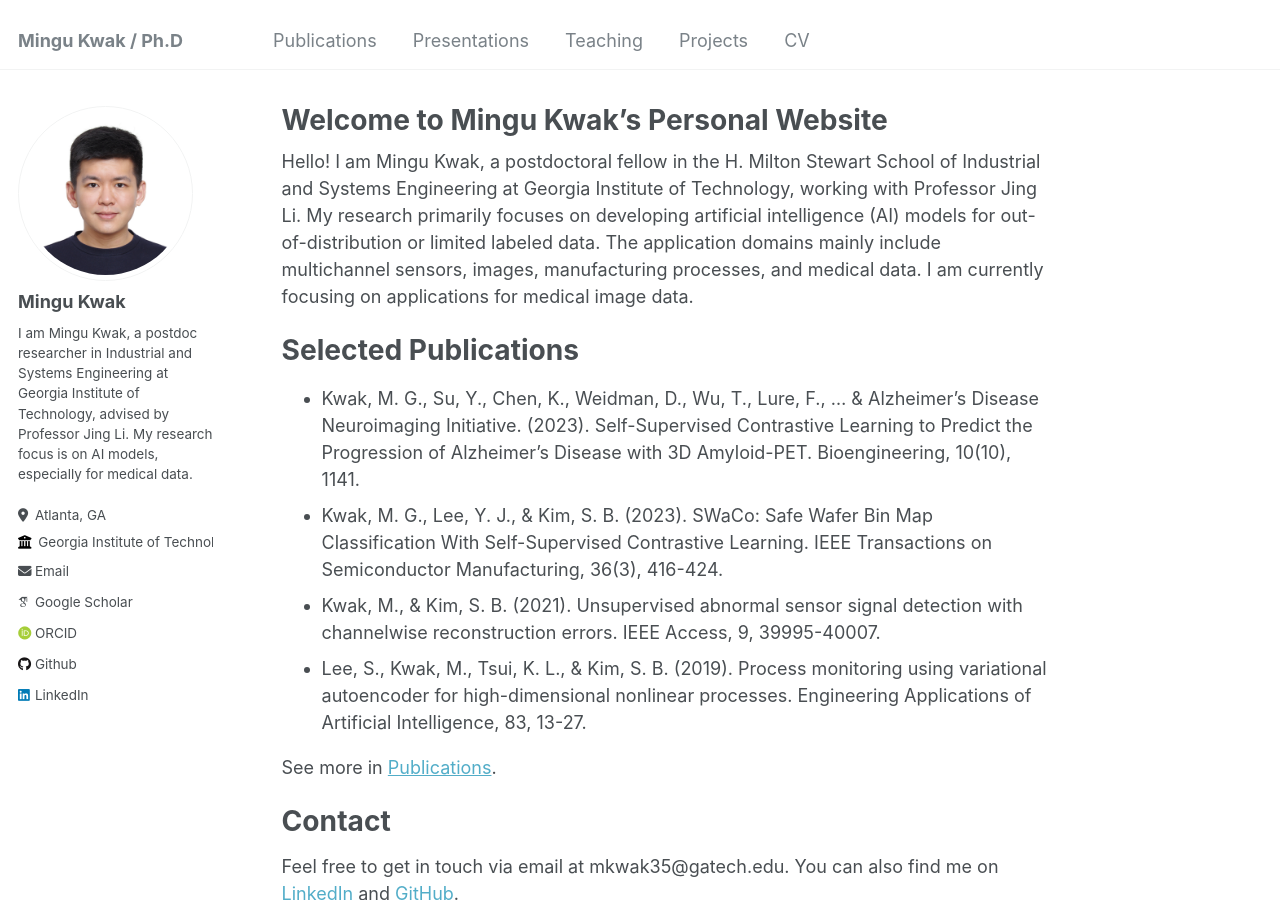
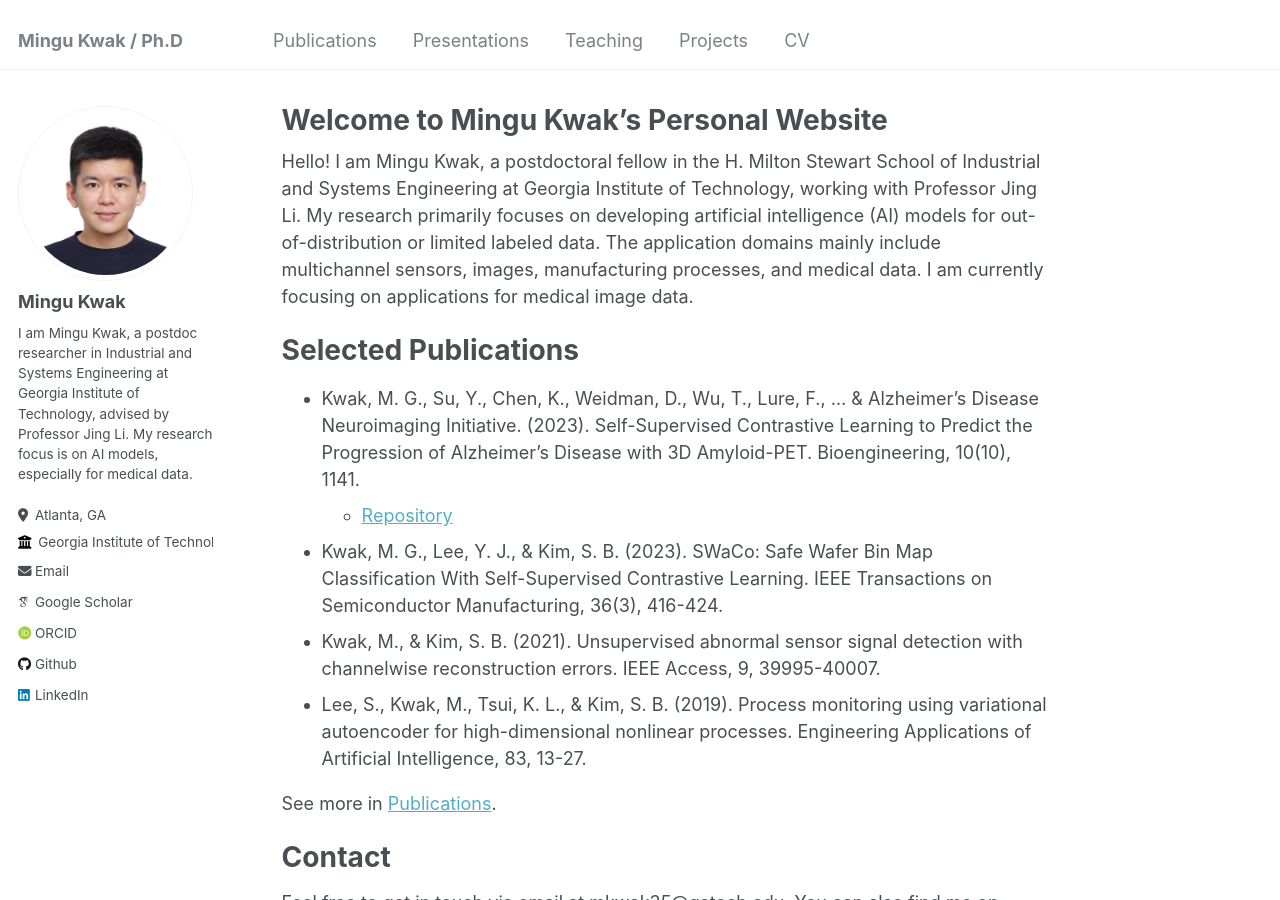
Before and after one commit to min9kwak/min9kwak.github.io, a Jekyll site: the page built from _pages/about.md, in a window 1280 px wide and 900 px high. Built offline with Jekyll 4.4.1, drawn with Linux system fonts in a browser that asks for light colours; some web fonts are replaced.

Commit message:
update repo

```diff
--- a/_pages/about.md
+++ b/_pages/about.md
@@ -14,6 +14,7 @@ I am currently focusing on applications for medical image data.
 Selected Publications
 ======
 * Kwak, M. G., Su, Y., Chen, K., Weidman, D., Wu, T., Lure, F., ... & Alzheimer’s Disease Neuroimaging Initiative. (2023). Self-Supervised Contrastive Learning to Predict the Progression of Alzheimer’s Disease with 3D Amyloid-PET. Bioengineering, 10(10), 1141.
+  * [Repository](https://github.com/min9kwak/sttr)
 * Kwak, M. G., Lee, Y. J., & Kim, S. B. (2023). SWaCo: Safe Wafer Bin Map Classification With Self-Supervised Contrastive Learning. IEEE Transactions on Semiconductor Manufacturing, 36(3), 416-424.
 * Kwak, M., & Kim, S. B. (2021). Unsupervised abnormal sensor signal detection with channelwise reconstruction errors. IEEE Access, 9, 39995-40007.
 * Lee, S., Kwak, M., Tsui, K. L., & Kim, S. B. (2019). Process monitoring using variational autoencoder for high-dimensional nonlinear processes. Engineering Applications of Artificial Intelligence, 83, 13-27.
```
Also changed, not shown: _publications/2023-09-28-alzheimer-7.md (+1 -0 lines), 1 other file.
